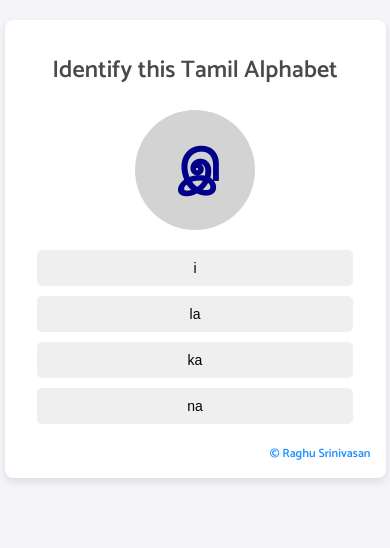
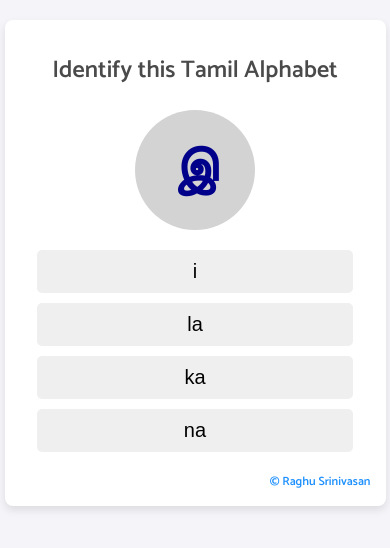
Before and after one commit to raghus/tamil, a plain HTML site: page index.html in a window 390 px wide. Drawn offline with Linux system fonts and the light colour scheme.

Commit message:
made choices larger

```diff
--- a/styles.css
+++ b/styles.css
@@ -42,7 +42,7 @@ h1 {
     margin: 10px auto;
     padding: 10px 20px;
     width: 90%; /* Use percentage for better responsiveness */
-    font-size: 16px;
+    font-size: 32px; /* Updated font size */
     border: none;
     border-radius: 5px;
     cursor: pointer;
@@ -98,7 +98,7 @@ h1 {
     }
 
     #choices button {
-        font-size: 14px;
+        font-size: 20px;
     }
 
     #next {
```
